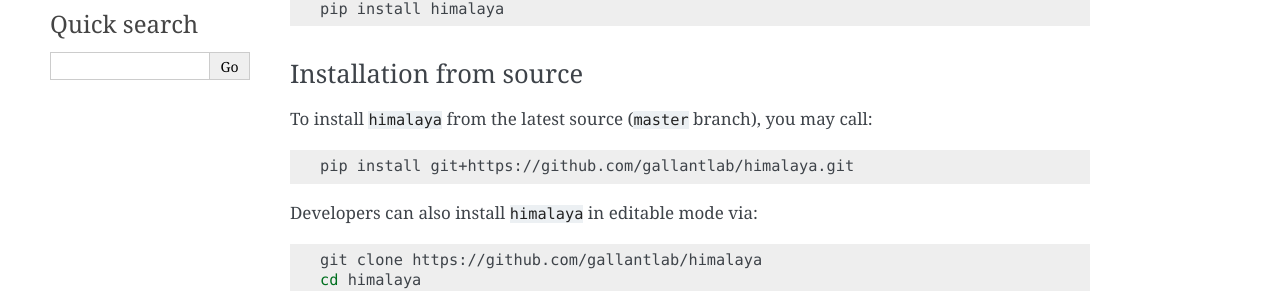
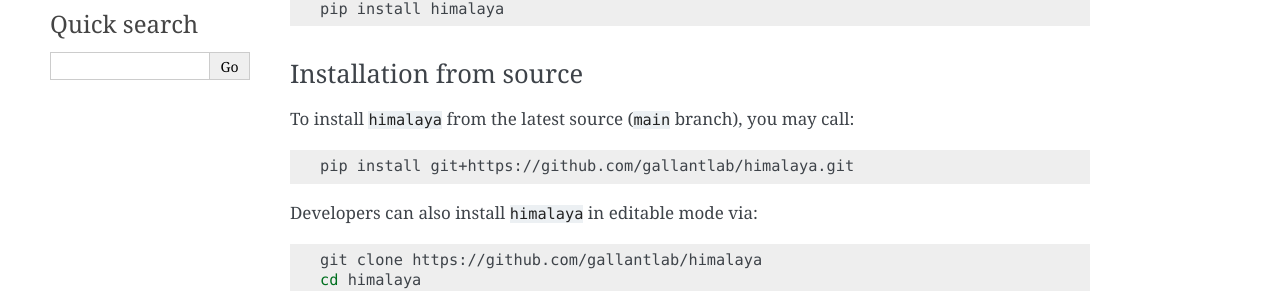
Before and after one commit to gallantlab/himalaya, a Sphinx documentation site: the page built from doc/getting_started.rst, in a window 1280 px wide and 900 px high, scrolled down 2052 px. Shown: the part 496-787 px from the top of the window. Built offline with Sphinx 7.4.7, drawn with Linux system fonts in a browser that asks for light colours; pages that are not in the unit, such as notebooks, are missing from menus.

Commit message:
MNT rename main branch

```diff
--- a/README.rst
+++ b/README.rst
@@ -133,7 +133,7 @@
 Installation from source
 ------------------------
 
-To install ``himalaya`` from the latest source (``master`` branch), you may
+To install ``himalaya`` from the latest source (``main`` branch), you may
 call:
 
 .. code-block:: bash
--- a/doc/conf.py
+++ b/doc/conf.py
@@ -68,8 +68,8 @@
 # source_suffix = ['.rst', '.md']
 source_suffix = '.rst'
 
-# The master toctree document.
-master_doc = 'index'
+# The main toctree document.
+main_doc = 'index'
 
 # General information about the project.
 project = u'Himalaya'
@@ -172,7 +172,7 @@
 # (source start file, target name, title,
 #  author, documentclass [howto, manual, or own class]).
 latex_documents = [
-    (master_doc, 'Himalaya.tex', u'Himalaya Documentation', u'Gallant lab',
+    (main_doc, 'Himalaya.tex', u'Himalaya Documentation', u'Gallant lab',
      'manual'),
 ]
 
@@ -180,7 +180,7 @@
 
 # One entry per manual page. List of tuples
 # (source start file, name, description, authors, manual section).
-man_pages = [(master_doc, 'himalaya', u'Himalaya Documentation', [author], 1)]
+man_pages = [(main_doc, 'himalaya', u'Himalaya Documentation', [author], 1)]
 
 # -- Options for Texinfo output -------------------------------------------
 
@@ -188,7 +188,7 @@
 # (source start file, target name, title, author,
 #  dir menu entry, description, category)
 texinfo_documents = [
-    (master_doc, 'Himalaya', u'Himalaya Documentation', author, 'Himalaya',
+    (main_doc, 'Himalaya', u'Himalaya Documentation', author, 'Himalaya',
      'One line description of project.', 'Miscellaneous'),
 ]
 
```
